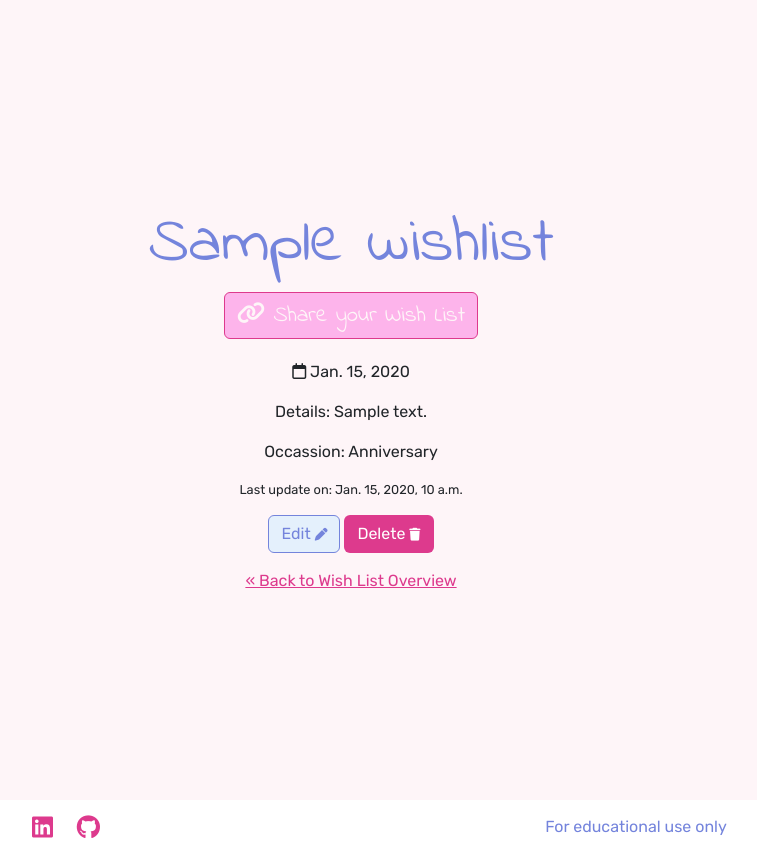
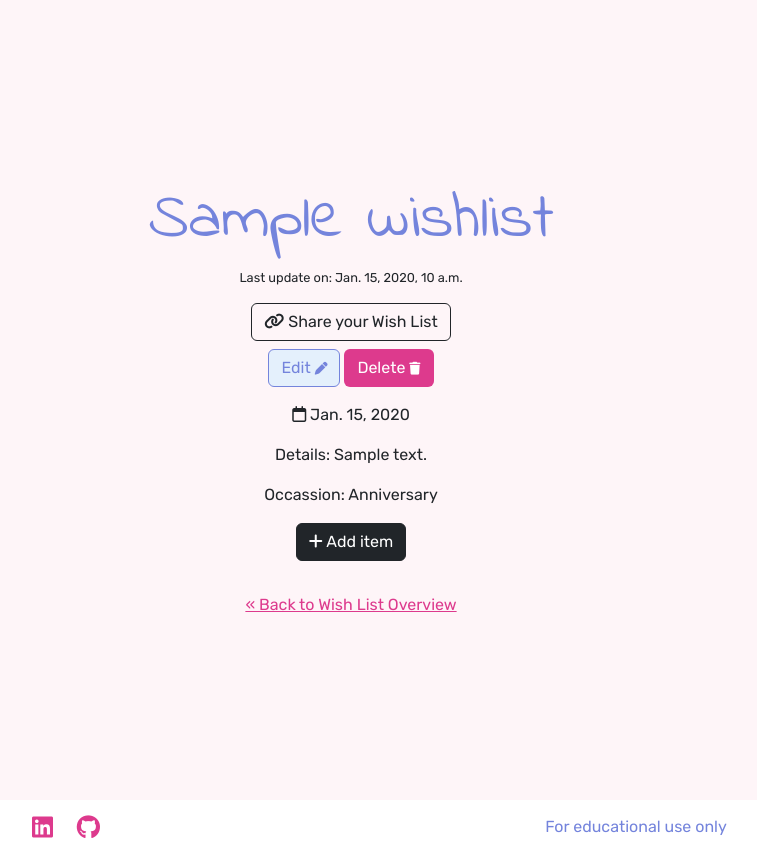
Before and after one commit to queenisabaer/wishlist, a Django app: page /wishlists/1/ in a window 1280 px wide. Shown: the part 110-965 px from the top of the page, without its empty margins (289-1046 px from the left). Run offline with Django 4.2, Linux system fonts and the light colour scheme; a user stored in the database is signed in; tables that the repository leaves empty hold one stand-in row (values such as "Sample post"); parts of the project's set-up code (start-up, migrations or seed data) failed here and were passed over; some libraries are stand-ins or nearby versions.

Commit message:
Rearrange wishlist detail page

```diff
--- a/wishlists/templates/wishlists/wishlist_detail.html
+++ b/wishlists/templates/wishlists/wishlist_detail.html
@@ -8,6 +8,7 @@
   <div class="row justify-content-center">
     <div class="col md-3">
       <h1>{{ wishlist.list_name }}</h1>
+      <p class="helptext">Last update on: {{wishlist.updated_at}}</p>
     </div>
   </div>
   <div class="row justify-content-center mb-3">
@@ -16,7 +17,7 @@
       <!-- Link to trigger the modal -->
       <button
         type="button"
-        class="btn btn-pink"
+        class="btn btn-outline-dark"
         data-bs-toggle="modal"
         data-bs-target="#shareModal"
       >
@@ -57,24 +58,15 @@
                   Copy <i class="fa-solid fa-copy"></i>
                 </button>
               </div>
-              <div class="input-group mb-3 justify-content-center">
+            <div class="input-group mb-3 justify-content-center">
                 <p id="share-message"></p>
-              </div>
+            </div>
             </div>
           </div>
         </div>
       </div>
-      {% endif %}
-    </div>
-  </div>
-  <div class="row justify-content-center">
-    <div class="col-md-6">
-      <p><i class="fa-regular fa-calendar"></i> {{wishlist.due_date}}</p>
-      <p>Details: {{wishlist.description}}</p>
-      <p>Occassion: {{wishlist.get_occassion_display}}</p>
-      <p class="helptext">Last update on: {{wishlist.updated_at}}</p>
-      {% if request.user == wishlist.created_by %}
-      <div class="row justify-content-center">
+
+      <div class="row justify-content-center mt-2">
         <div class="col-md-8">
           <a
             href="{% url 'edit_wishlist' wishlist.wish_list_id %}"
@@ -88,7 +80,62 @@
           ></a>
         </div>
       </div>
-      <div class="row justify-content-center">
+      {% endif %}
+    </div>
+  </div>
+  <div class="row justify-content-center">
+    <div class="col-md-6">
+      <p><i class="fa-regular fa-calendar"></i> {{wishlist.due_date}}</p>
+      <p>Details: {{wishlist.description}}</p>
+      <p>Occassion: {{wishlist.get_occassion_display}}</p>
+
+      <div>
+        <!-- Button trigger modal -->
+        {% if request.user == wishlist.created_by %}
+        <button
+          type="button"
+          class="btn btn-dark mb-3"
+          data-bs-toggle="modal"
+          data-bs-target="#itemModal"
+        >
+        <i class="fa-solid fa-plus"></i> Add item
+        </button>
+
+        <!-- Modal -->
+        <div
+          class="modal fade"
+          id="itemModal"
+          tabindex="-1"
+          aria-labelledby="itemModalLabel"
+          aria-hidden="true"
+        >
+          <div class="modal-dialog">
+            <div class="modal-content">
+              <div class="modal-header">
+                <h1 class="modal-title fs-5" id="itemModalLabel">
+                  Add an item
+                </h1>
+                <button
+                  type="button"
+                  class="btn-close"
+                  data-bs-dismiss="modal"
+                  aria-label="Close"
+                ></button>
+              </div>
+              <div class="modal-body">
+                  <form id="addItemForm" method="POST">
+                      {% csrf_token %} {{ itemForm.media }} {{ itemForm|crispy}}
+                      <button class="btn btn-pink" type="submit" name="add_item">Add Item</button>
+                  </form>
+              </div>
+            </div>
+          </div>
+        </div>
+        {% endif %}
+      </div>
+
+      {% if request.user == wishlist.created_by %}
+        <div class="row justify-content-center">
         <div class="col-md-8 mt-3">
           <a href="{% url 'wishlist_list' %}"
             >&laquo; Back to Wish List Overview</a
--- a/wishlists/urls.py
+++ b/wishlists/urls.py
@@ -1,11 +1,10 @@
-from django.urls import path, include
+from django.urls import path
 from .views import (
     AddWishList,
     WishListOverview,
     WishListDetail,
     DeleteWishList,
     EditWishList,
-    add_wishlist_item,
 )
 
 
```
